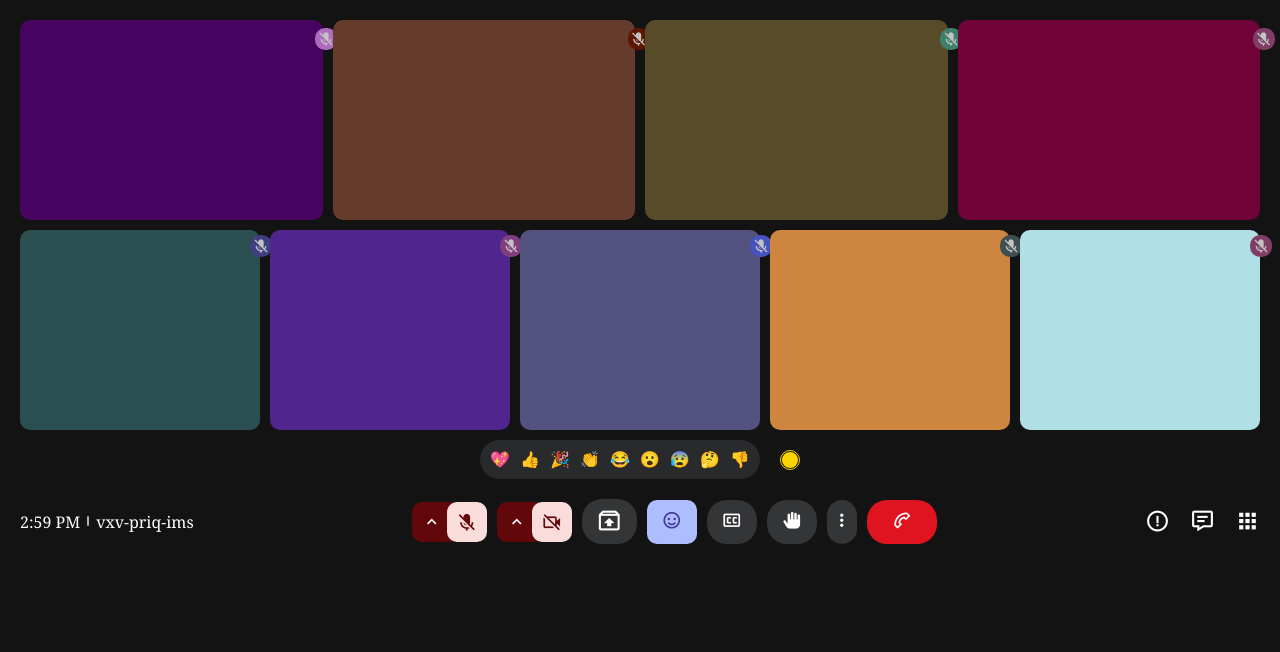
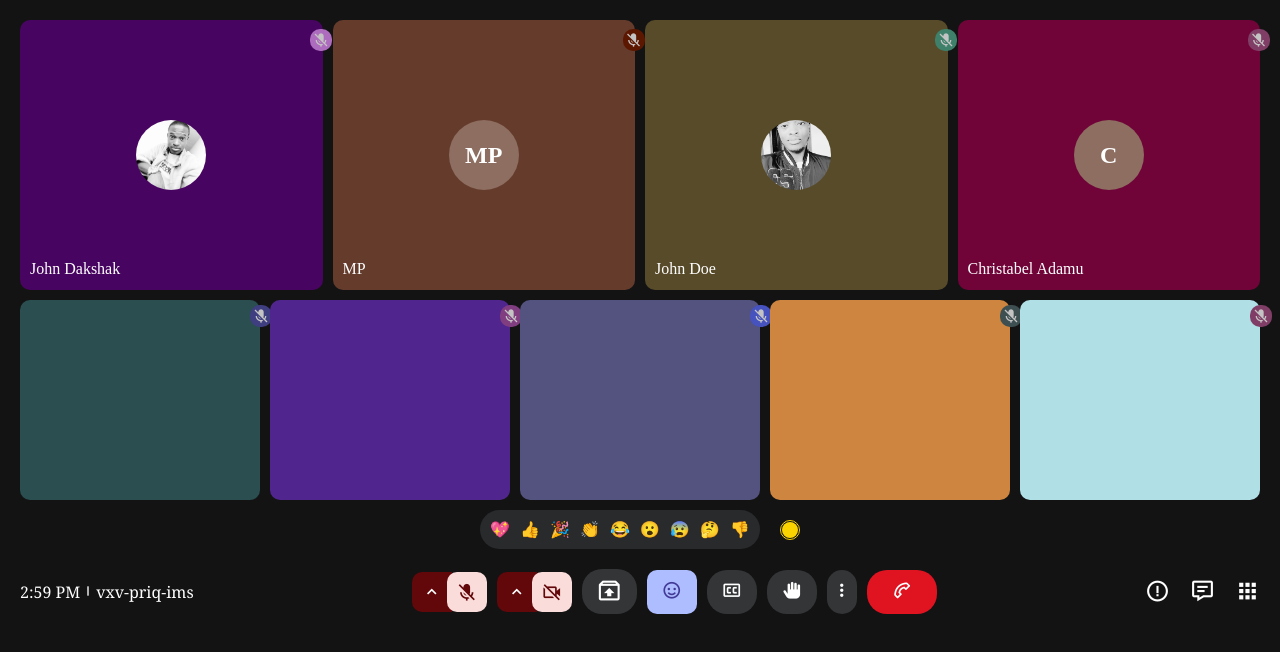
Before and after one commit to johndakshak/google_meet, a plain HTML site: page index.html in a window 1280 px wide. Drawn offline with nearby package versions, Linux system fonts and the light colour scheme.

Commit message:
Initial commit

```diff
--- a/index.html
+++ b/index.html
@@ -11,18 +11,26 @@
     <section class="cards-1">
         <div class="box-1">
             <i class='bx bxs-microphone-off'></i>
+            <img src="images/Gitimg2.jpeg" alt="">
+            <span>John Dakshak</span>
         </div>
 
         <div class="box-2">
             <i class='bx bxs-microphone-off'></i>
+            <h1>MP</h1>
+            <span>MP</span>
         </div>
 
         <div class="box-3">
             <i class='bx bxs-microphone-off'></i>
+            <img src="images/img_1.jpeg" alt="">
+            <span>John Doe</span>
         </div>
 
         <div class="box-4">
             <i class='bx bxs-microphone-off'></i>
+            <h1>C</h1>
+            <span>Christabel Adamu</span>
         </div>
     </section>
 
--- a/style.css
+++ b/style.css
@@ -33,8 +33,24 @@ body {
     padding: 3px;
     border-radius: 10px;
     position: absolute;
-    bottom: 170px;
-    left: 295px;
+    top: 9px;
+    left: 290px;
+}
+
+.box-1 img {
+    width: 70px;
+    height: 70px;
+    object-fit: cover;
+    object-position: center;
+    border-radius: 50px;
+}
+
+.box-1 span {
+    color: white;
+    font-weight: 500;
+    position: absolute;
+    top: 240px;
+    left: 10px;
 }
 
 .box-2 {
@@ -52,8 +68,29 @@ body {
     padding: 3px;
     border-radius: 10px;
     position: absolute;
-    bottom: 170px;
-    left: 295px;
+    top: 9px;
+    left: 290px;
+}
+
+.box-2 h1 {
+    background-color: rgba(141, 110, 97);
+    width: 70px;
+    height: 70px;
+    object-fit: cover;
+    object-position: center;
+    border-radius: 50px;
+    display: flex;
+    align-items: center;
+    justify-content: center;
+    color: white;
+}
+
+.box-2 span {
+    color: white;
+    font-weight: 500;
+    position: absolute;
+    top: 240px;
+    left: 10px;
 }
 
 .box-3 {
@@ -71,8 +108,24 @@ body {
     padding: 3px;
     border-radius: 10px;
     position: absolute;
-    bottom: 170px;
-    left: 295px;
+    top: 9px;
+    left: 290px;
+}
+
+.box-3 img {
+    width: 70px;
+    height: 70px;
+    object-fit: cover;
+    object-position: center;
+    border-radius: 50px;
+}
+
+.box-3 span {
+    color: white;
+    font-weight: 500;
+    position: absolute;
+    top: 240px;
+    left: 10px;
 }
 
 .box-4 {
@@ -90,8 +143,29 @@ body {
     padding: 3px;
     border-radius: 10px;
     position: absolute;
-    bottom: 170px;
-    left: 295px;
+    top: 9px;
+    left: 290px;
+}
+
+.box-4 h1 {
+    background-color: rgba(141, 110, 97);
+    width: 70px;
+    height: 70px;
+    object-fit: cover;
+    object-position: center;
+    border-radius: 50px;
+    display: flex;
+    align-items: center;
+    justify-content: center;
+    color: white;
+}
+
+.box-4 span {
+    color: white;
+    font-weight: 500;
+    position: absolute;
+    top: 240px;
+    left: 10px;
 }
 
 .cards-2 {
```
Also changed, not shown: images/Gitimg2.jpeg (added), images/img_1.jpeg (added), images/johndakshak@gmail.com638174508411375571.jpg (added).
